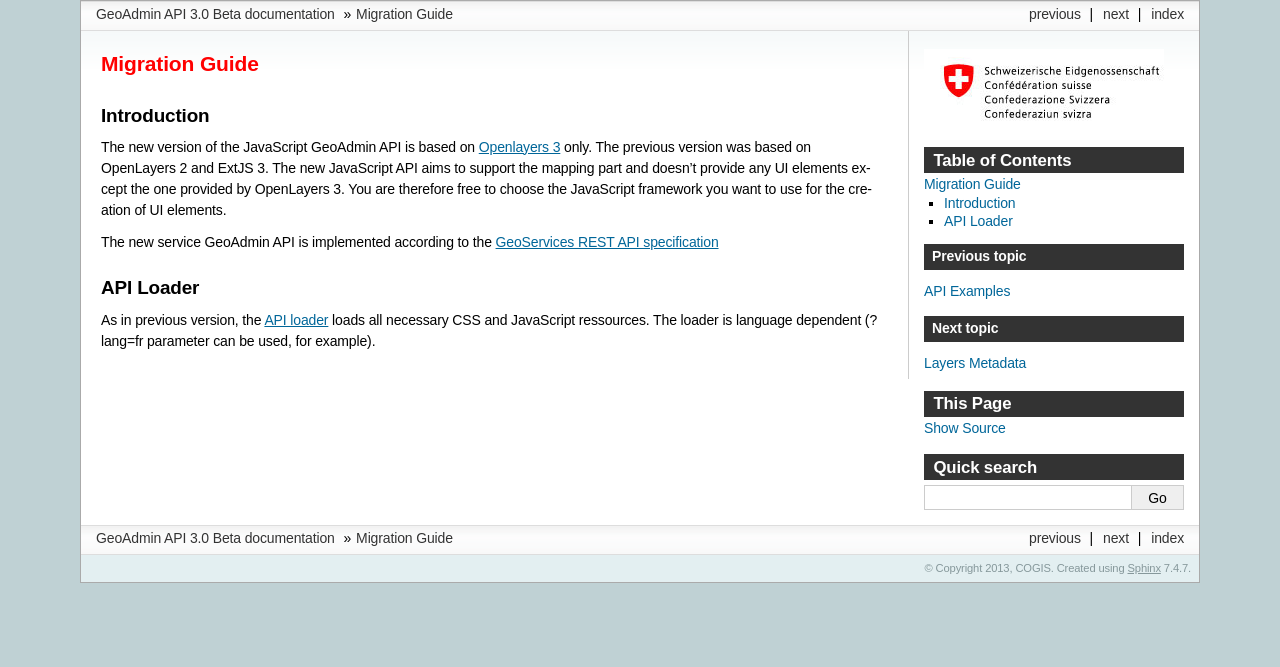
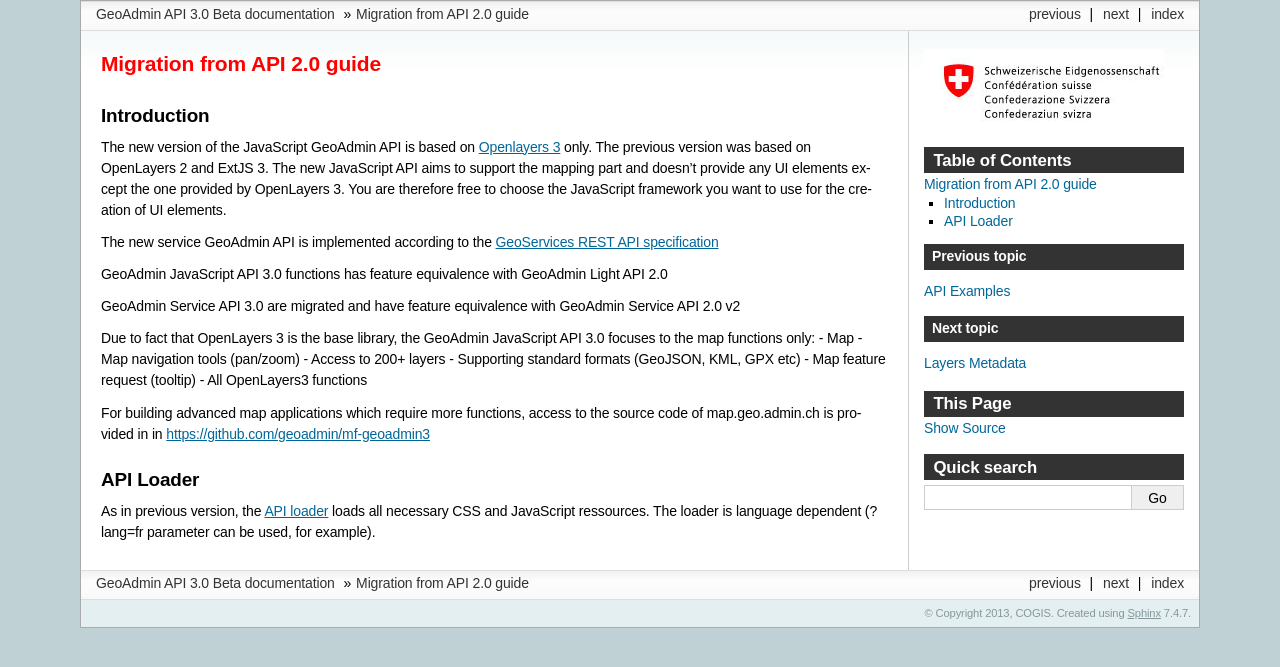
Before and after one commit to swisstopo-test/doc-chsdi3, a Sphinx documentation site: the page built from source/api/migration.rst, in a window 1280 px wide. Shown: the top 667 px of the page. Built offline with Sphinx 7.4.7, drawn with Linux system fonts in a browser that asks for light colours; formulas are drawn with MathJax 3.

Commit message:
Update migration.rst

```diff
--- a/source/api/migration.rst
+++ b/source/api/migration.rst
@@ -1,5 +1,5 @@
-Migration Guide
-===============
+Migration from API 2.0 guide
+============================
 
 Introduction
 ~~~~~~~~~~~~
@@ -9,6 +9,20 @@ You are therefore free to choose the JavaScript framework you want to use for th
 
 The new service GeoAdmin API is implemented according to the `GeoServices REST API specification <http://www.opengeospatial.org/standards/requests/89>`_
 
+GeoAdmin JavaScript API 3.0 functions has feature equivalence with GeoAdmin Light API 2.0
+
+GeoAdmin Service API 3.0 are migrated and have feature equivalence with GeoAdmin Service API 2.0 v2
+
+Due to fact that OpenLayers 3 is the base library, the GeoAdmin JavaScript API 3.0 focuses to the map functions only:
+- Map
+- Map navigation tools (pan/zoom)
+- Access to 200+ layers
+- Supporting standard formats (GeoJSON, KML, GPX etc)
+- Map feature request (tooltip)
+- All OpenLayers3 functions
+
+For building advanced map applications which require more functions, access to the source code of map.geo.admin.ch is provided in in https://github.com/geoadmin/mf-geoadmin3
+
 API Loader
 ~~~~~~~~~~
 
```
